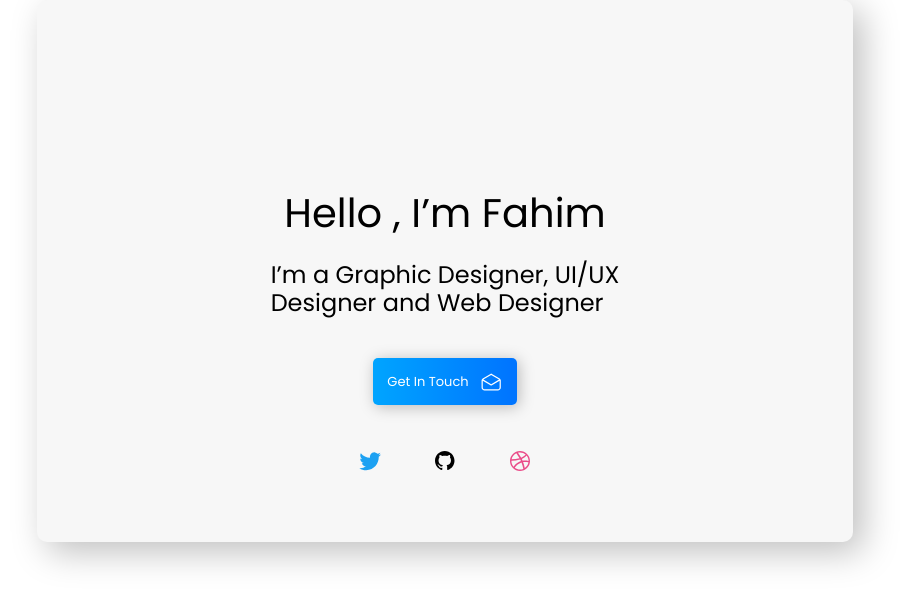
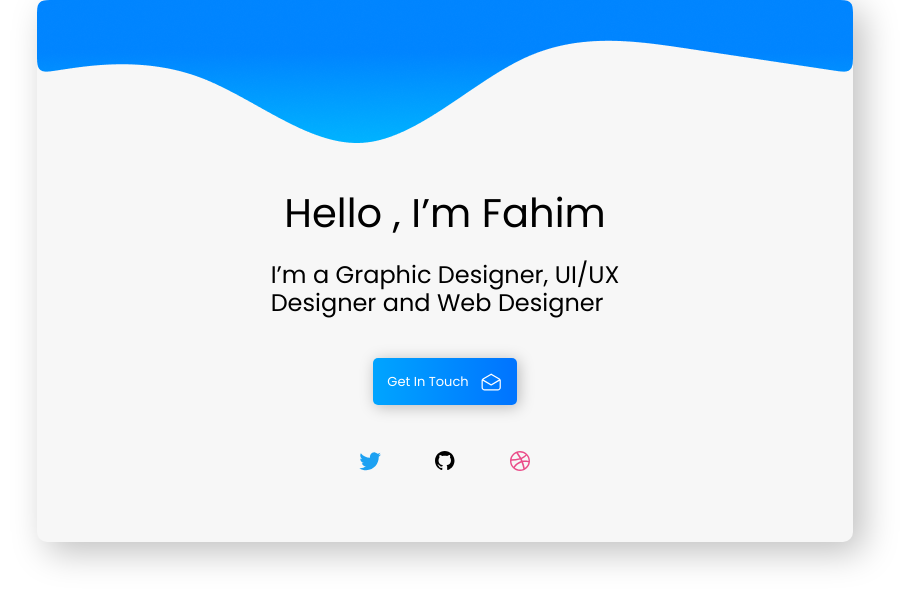
Before and after one commit to IvanLabza/lemon-dz-02, a plain HTML site: page index.html in a window 1280 px wide. Shown: the whole page, without its empty margins (195-1104 px from the left). Drawn offline with nearby package versions, Linux system fonts and the light colour scheme; the site is published under a folder, as on GitHub Pages, so addresses that start at the root find nothing.

Commit message:
Update style.css

```diff
--- a/css/style.css
+++ b/css/style.css
@@ -25,7 +25,7 @@ h1,h2,h3,h4,h5,h6,p{
 }
 
 .modal {
-    background: url(/img/modal-bg.png);
+    background: url(../img/modal-bg.png);
     background-repeat: no-repeat;
     background-size: contain;
     padding: 15px 0;
```
